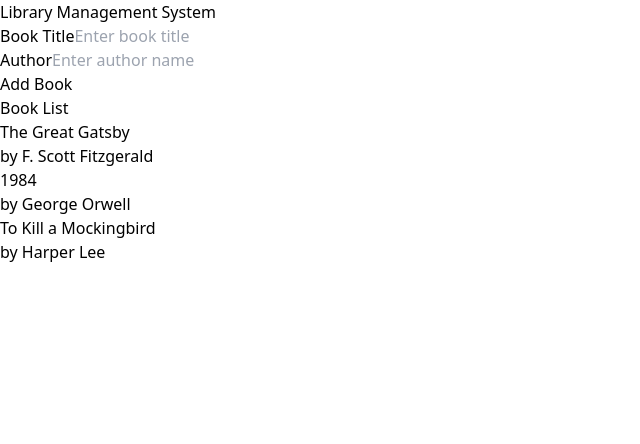
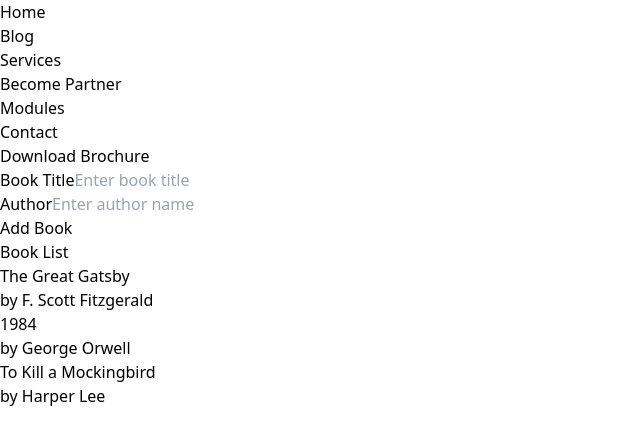
Before and after one commit to natanmuletahunde/LMS_vite-, a React (Vite) app: page / in a window 1280 px wide. Shown: the top 444 px of the page, without its empty margins (0-640 px from the left). Built offline with nearby package versions, Linux system fonts and the light colour scheme.

Commit message:
import  header_two  to the  app.jsx

```diff
--- a/src/components/App.jsx
+++ b/src/components/App.jsx
@@ -3,6 +3,7 @@ import React, { useState } from 'react';
 import Header from './Header';
 import BookList from './BookList';
 import AddBook from './AddBook';
+import Header_two from './Header_two';
 
 function App() {
   const [books, setBooks] = useState([
@@ -17,7 +18,8 @@ function App() {
 
   return (
     <div className="min-h-screen bg-gray-100">
-      <Header title="Library Management System" />
+      <Header/>
+      <Header_two title="Book Management System" />
       <div className="container mx-auto p-4">
         <AddBook addBook={addBook} />
         <BookList books={books} />
```
